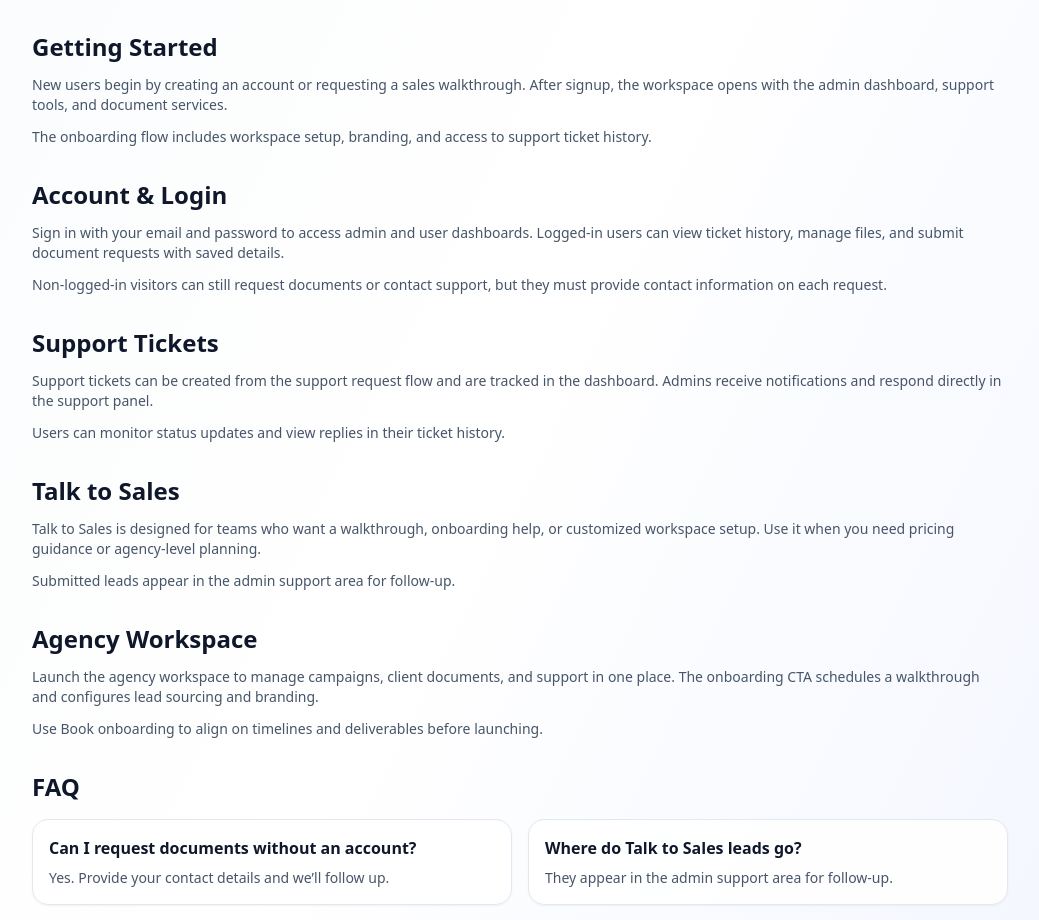
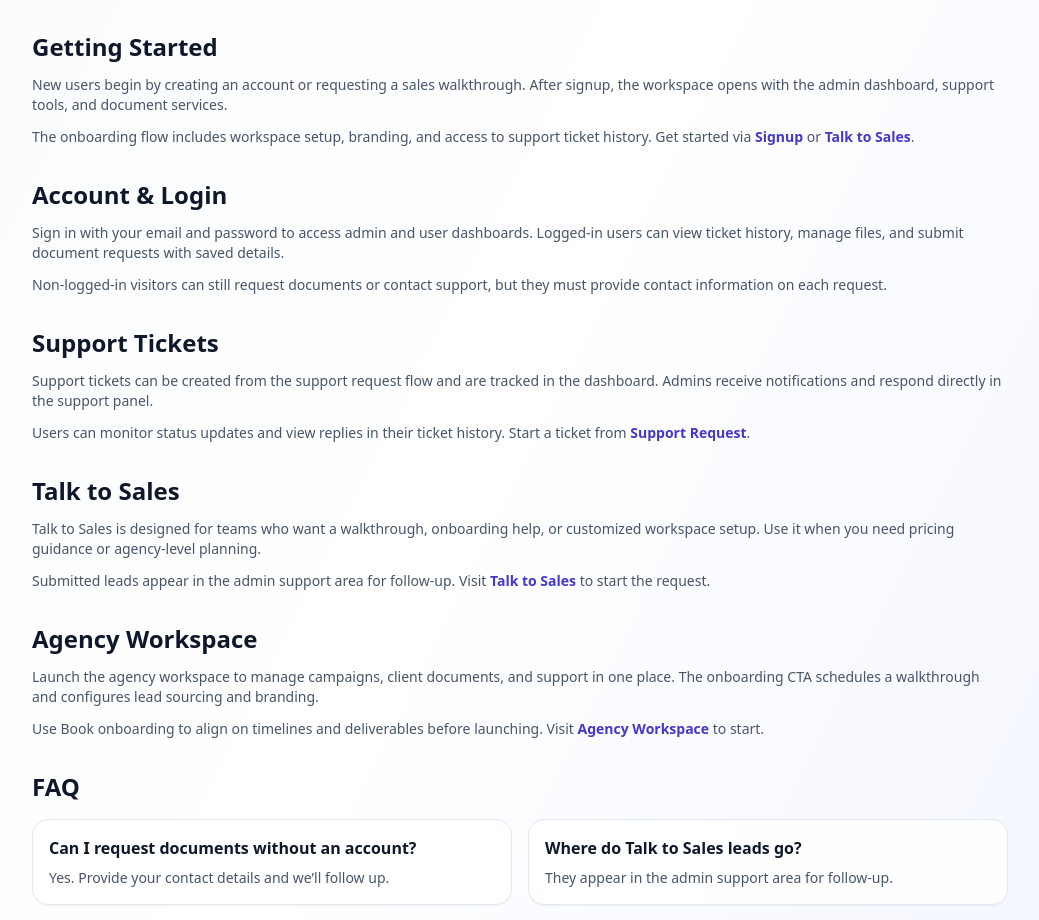
Before and after one commit to naserwp/test-admin-deshboard, a Next.js app: page /docs in a window 1280 px wide. Shown: the part 904-1824 px from the top of the page, without its empty margins (120-1159 px from the left). Built offline with nearby package versions, Linux system fonts and the light colour scheme; no server answers.

Commit message:
Add docs cross-links

```diff
--- a/app/docs/page.tsx
+++ b/app/docs/page.tsx
@@ -85,7 +85,21 @@ export default function DocsPage() {
           </p>
           <p className="text-sm text-slate-600 dark:text-slate-300">
             The onboarding flow includes workspace setup, branding, and access to support ticket
-            history.
+            history. Get started via{" "}
+            <Link
+              href="/auth/signup"
+              className="font-semibold text-indigo-700 hover:text-indigo-800 dark:text-indigo-300 dark:hover:text-indigo-200"
+            >
+              Signup
+            </Link>{" "}
+            or{" "}
+            <Link
+              href="/talk-to-sales"
+              className="font-semibold text-indigo-700 hover:text-indigo-800 dark:text-indigo-300 dark:hover:text-indigo-200"
+            >
+              Talk to Sales
+            </Link>
+            .
           </p>
         </section>
 
@@ -109,7 +123,15 @@ export default function DocsPage() {
             dashboard. Admins receive notifications and respond directly in the support panel.
           </p>
           <p className="text-sm text-slate-600 dark:text-slate-300">
-            Users can monitor status updates and view replies in their ticket history.
+            Users can monitor status updates and view replies in their ticket history. Start a
+            ticket from{" "}
+            <Link
+              href="/support/ticket/new"
+              className="font-semibold text-indigo-700 hover:text-indigo-800 dark:text-indigo-300 dark:hover:text-indigo-200"
+            >
+              Support Request
+            </Link>
+            .
           </p>
         </section>
 
@@ -121,7 +143,14 @@ export default function DocsPage() {
             planning.
           </p>
           <p className="text-sm text-slate-600 dark:text-slate-300">
-            Submitted leads appear in the admin support area for follow-up.
+            Submitted leads appear in the admin support area for follow-up. Visit{" "}
+            <Link
+              href="/talk-to-sales"
+              className="font-semibold text-indigo-700 hover:text-indigo-800 dark:text-indigo-300 dark:hover:text-indigo-200"
+            >
+              Talk to Sales
+            </Link>{" "}
+            to start the request.
           </p>
         </section>
 
@@ -133,7 +162,14 @@ export default function DocsPage() {
             branding.
           </p>
           <p className="text-sm text-slate-600 dark:text-slate-300">
-            Use Book onboarding to align on timelines and deliverables before launching.
+            Use Book onboarding to align on timelines and deliverables before launching. Visit{" "}
+            <Link
+              href="/agency"
+              className="font-semibold text-indigo-700 hover:text-indigo-800 dark:text-indigo-300 dark:hover:text-indigo-200"
+            >
+              Agency Workspace
+            </Link>{" "}
+            to start.
           </p>
         </section>
 
```
